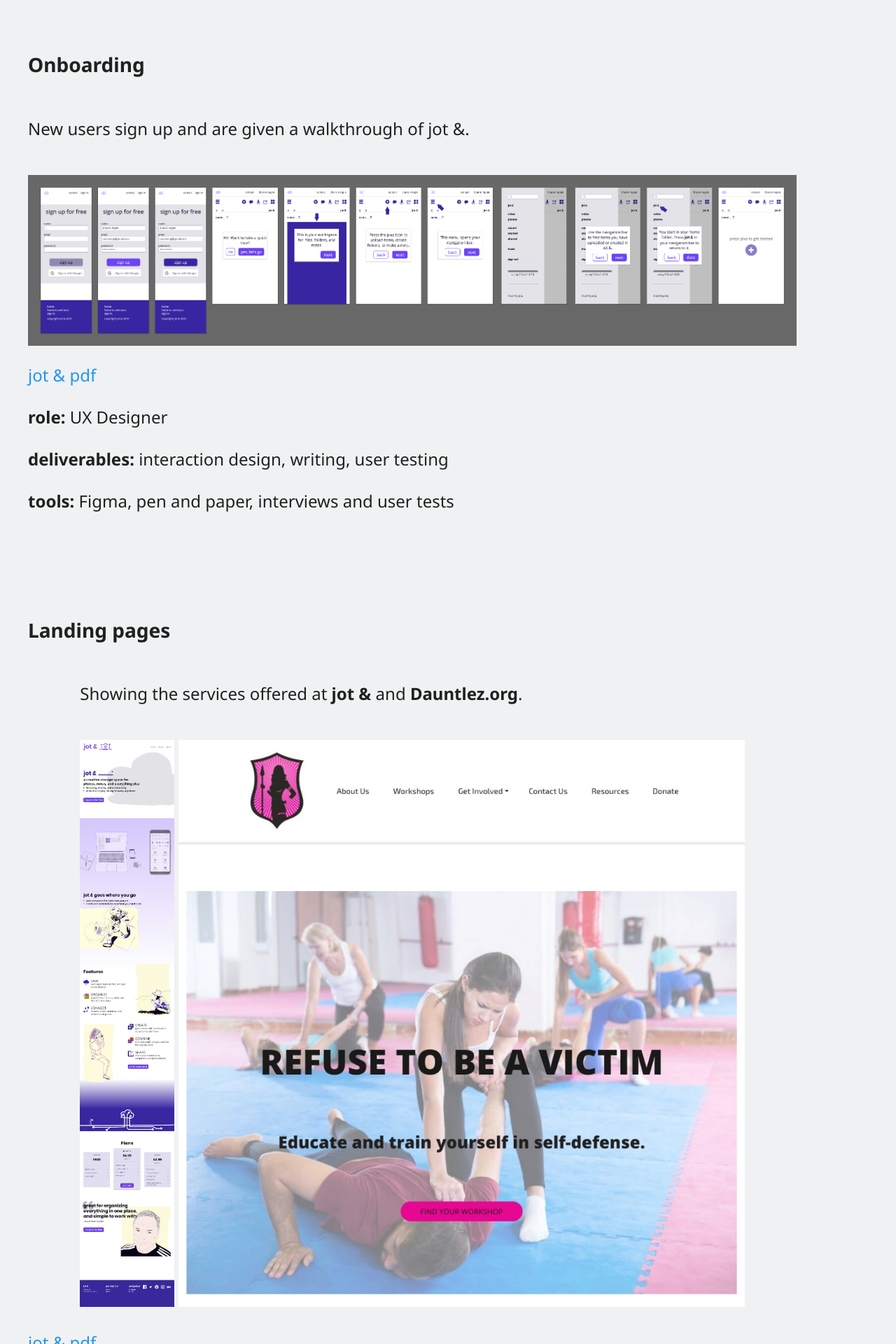
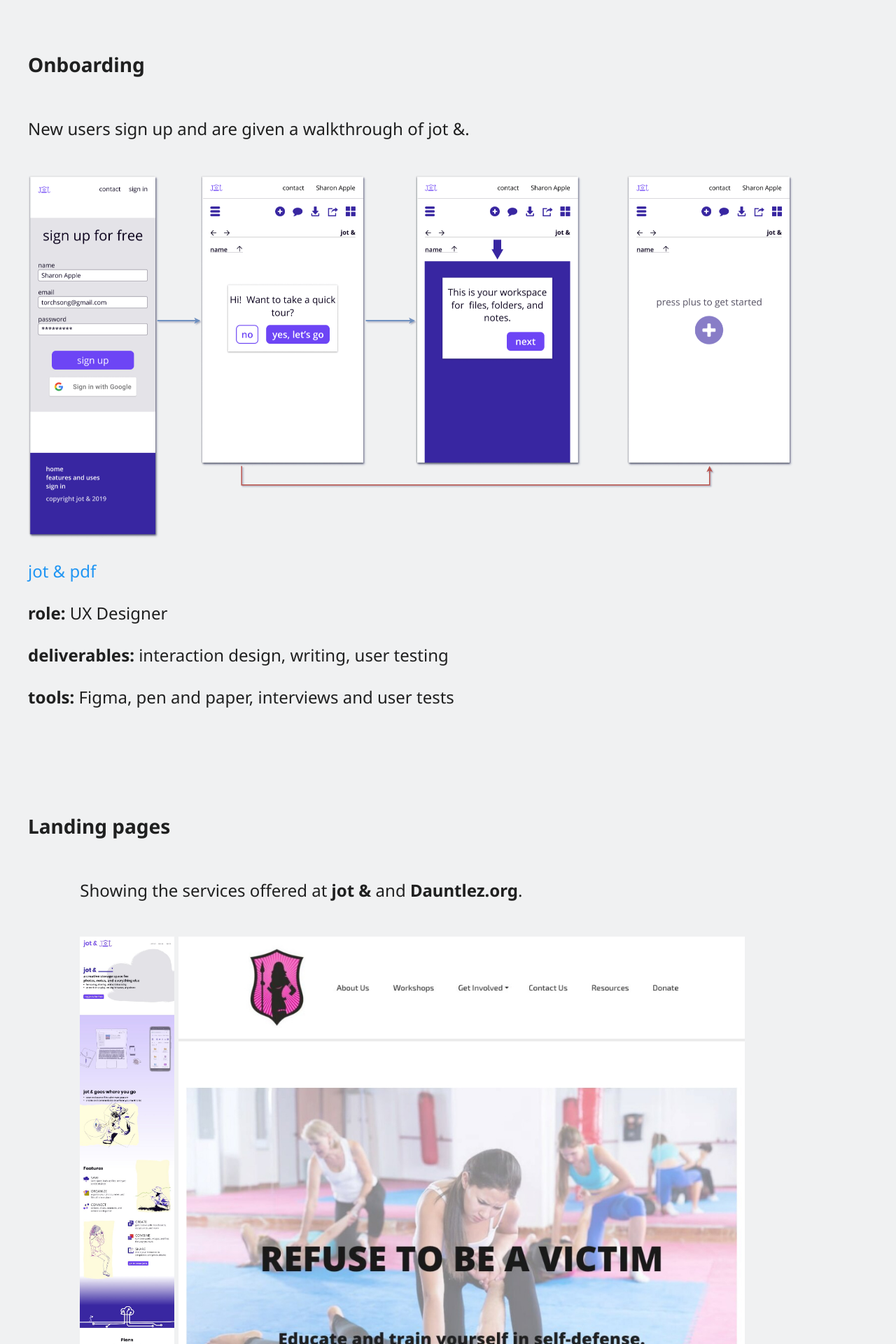
Before and after one commit to ctavispost/personalPortfolio, a Jekyll site: the page built from writing.md, in a window 1280 px wide. Shown: the part 2218-4138 px from the top of the page at 70% size. Built offline with Jekyll 4.4.1, drawn with Linux system fonts in a browser that asks for light colours.

Commit message:
Replace onboarding img so it doesn't stretch as much, shows flow

```diff
--- a/writing.md
+++ b/writing.md
@@ -38,7 +38,7 @@
 
       <section class="centerGrid gridGapOne">
         <p>New users sign up and are given a walkthrough of jot &amp;.</p>
-        <img class="centerImg photoMedResp" src="images/writing/jotOnboard.jpg">
+        <img class="centerImg photoMedResp" src="images/writing/jotOnboard.png">
       </section>
 
       <p><a href="docs/jotOnboard.pdf">jot &amp; pdf</a></p>
```
Also changed, not shown: images/writing/jotOnboard.png (added), images/writing/jotOnboard2.jpg (renamed from images/writing/jotOnboard.jpg).
